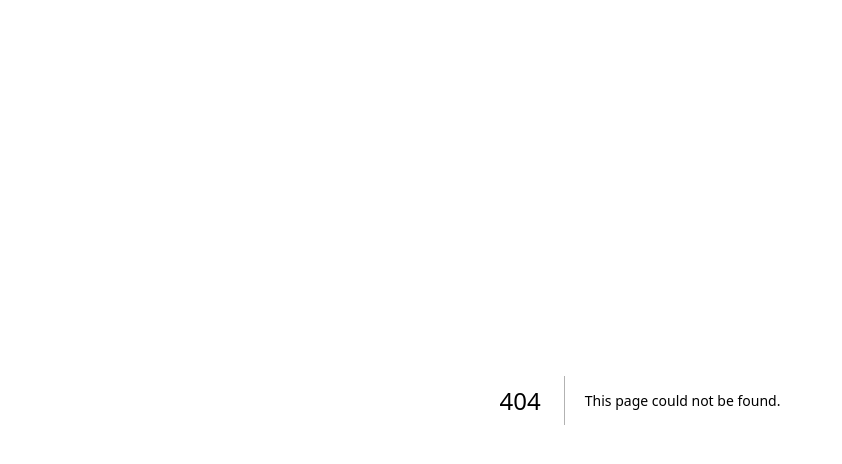
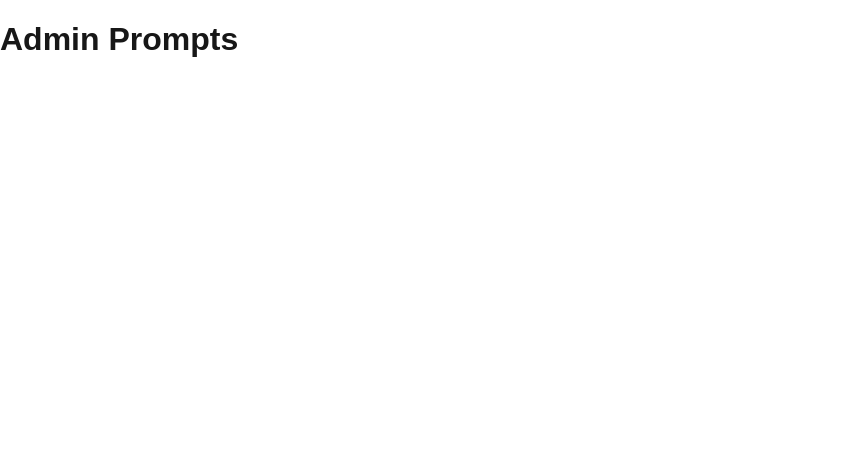
Before and after one commit to geluso/pets-to-policy-rag, a Next.js app: page /admin/prompts in a window 1280 px wide. Before the commit this address had no page. Shown: the top 464 px of the page, without its empty margins (0-842 px from the left). Built offline with nearby package versions, Linux system fonts and the light colour scheme.

Commit message:
create docs prompts admin pages

```diff
--- /dev/null
+++ b/app/admin/docs/page.tsx
@@ -0,0 +1,5 @@
+export default function AdminDocsPage() {
+  return <div>
+    <h1>Admin Docs</h1>
+  </div>
+}
--- /dev/null
+++ b/app/admin/prompts/page.tsx
@@ -0,0 +1,5 @@
+export default function AdminPromptsPage() {
+  return <div>
+    <h1>Admin Prompts</h1>
+  </div>
+}
```
